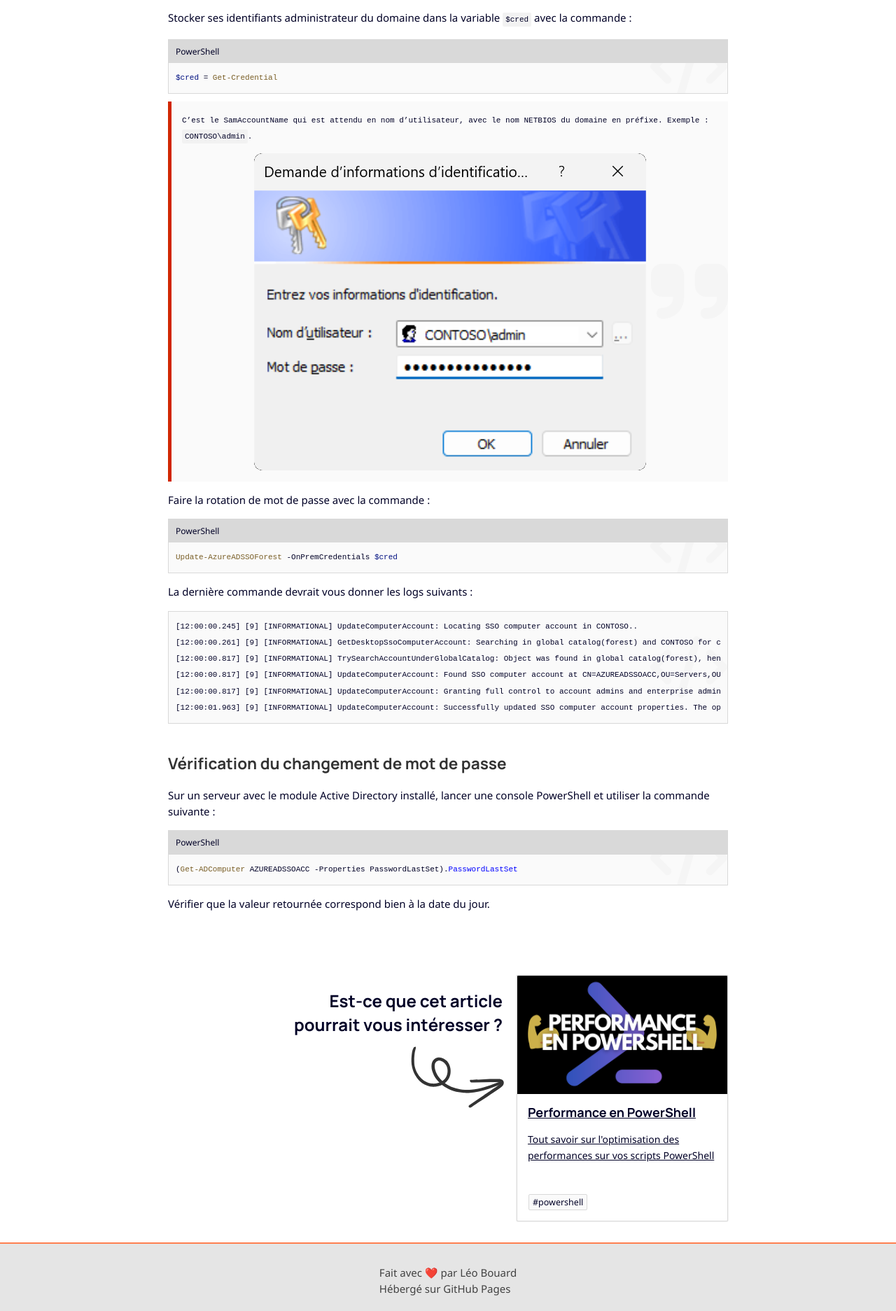
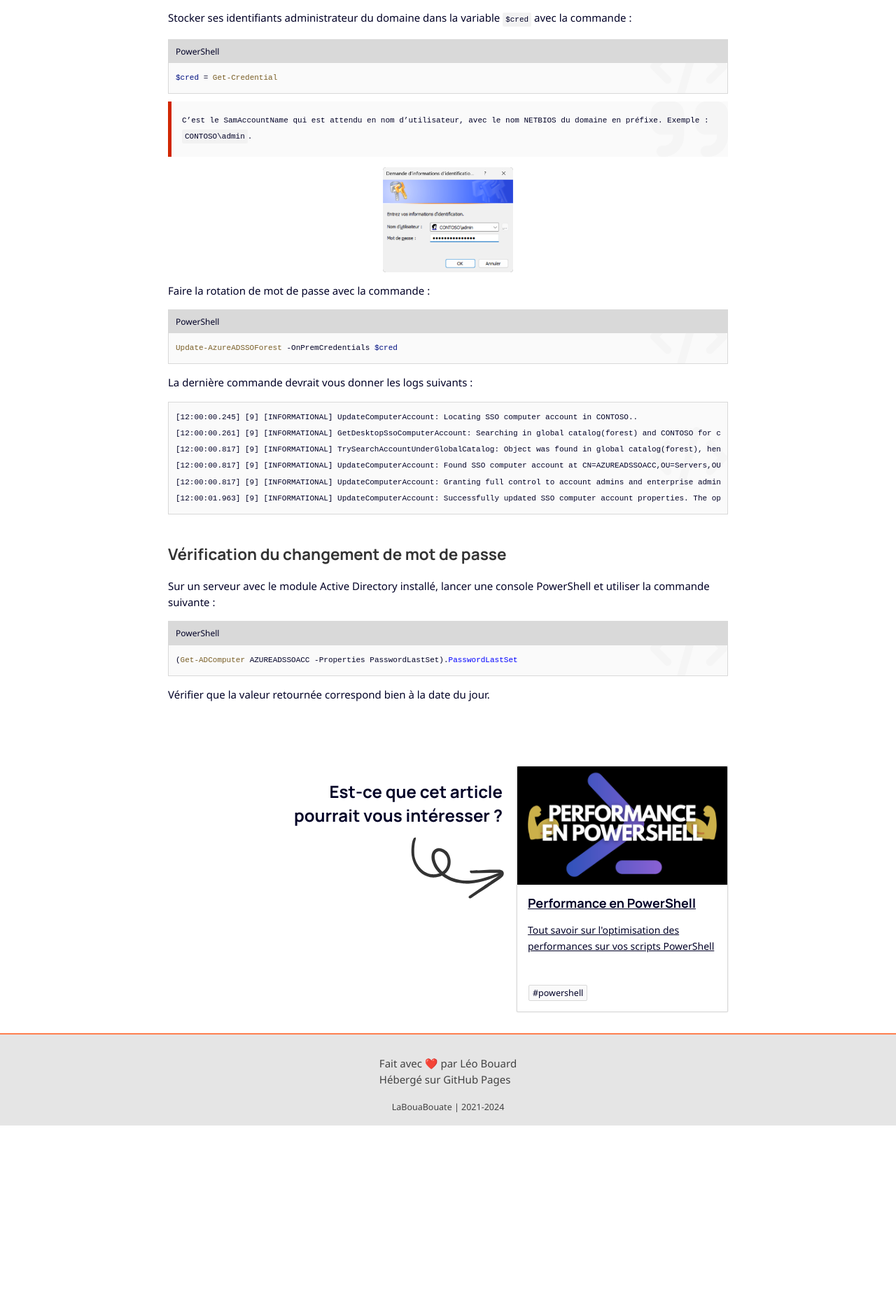
Before and after one commit to leobouard/leobouard.github.io, a Jekyll site: the page built from _posts/2024-07-11-azureadssoacc.md, in a window 1280 px wide. Shown: the part 2178-4051 px from the top of the page at 70% size. Built offline with Jekyll 4.4.1, drawn with Linux system fonts in a browser that asks for light colours; nearby versions of some CDN libraries; some web fonts are replaced; after the commit the page ends 3786 px from its top, so only the background shows below that.

Commit message:
Correction de la taille de l'image

````diff
--- a/_posts/2024-07-11-azureadssoacc.md
+++ b/_posts/2024-07-11-azureadssoacc.md
@@ -79,8 +79,8 @@
 ```
 
 > C’est le SamAccountName qui est attendu en nom d’utilisateur, avec le nom NETBIOS du domaine en préfixe. Exemple : `CONTOSO\admin`.
->
-> ![Exemple de fenêtre d'authentification en PowerShell 5](/assets/images/credentials-azureadssoacc.png)
+
+<img src="/assets/images/credentials-azureadssoacc.png" alt="Exemple de fenêtre d'authentification en PowerShell 5" height="150px">
 
 Faire la rotation de mot de passe avec la commande :
 
````
